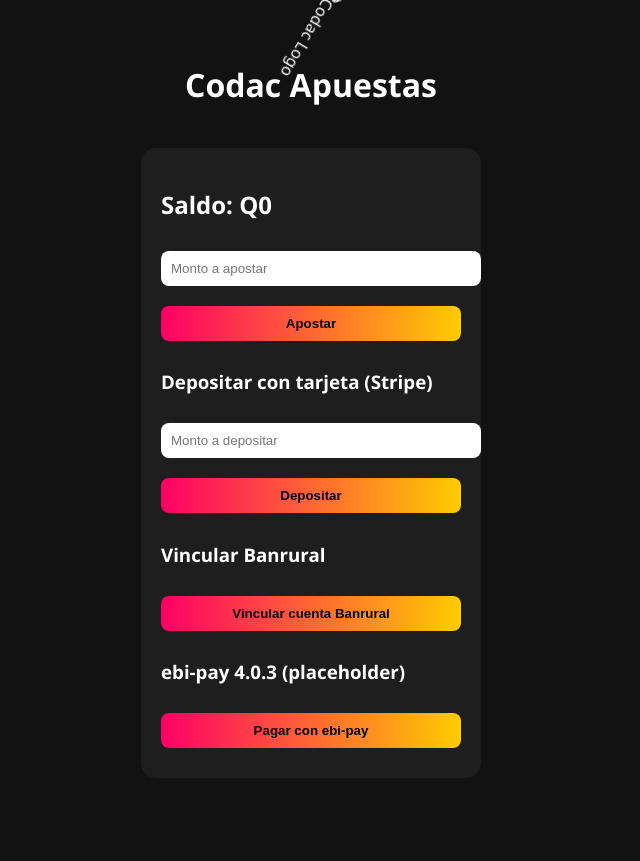
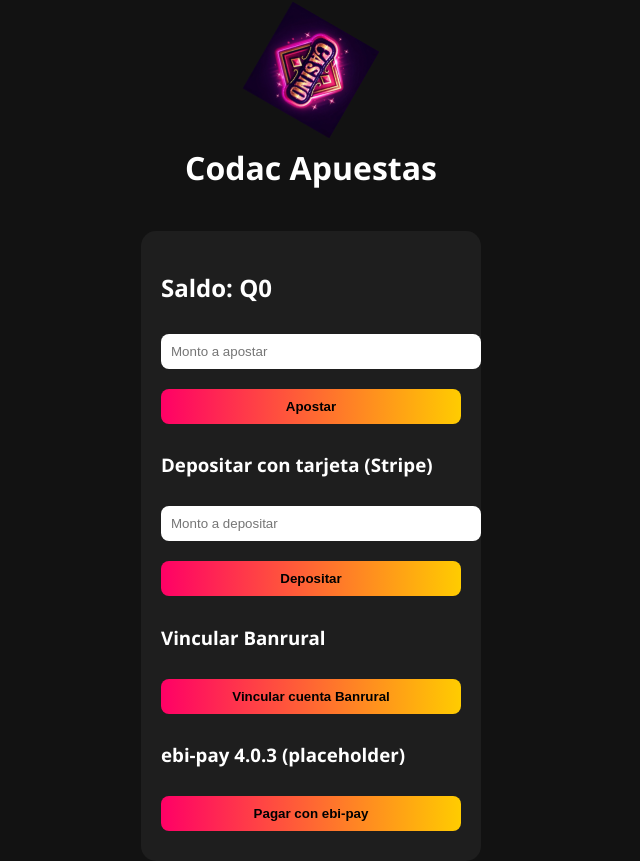
Before and after one commit to mahiskmanager/Codac, a plain HTML site: page fronted/index.html in a window 1280 px wide. Shown: the whole page, without its empty margins (329-969 px from the left). Before the commit the page ends 800 px from the top, so only its background shows below. Drawn offline with Linux system fonts and the light colour scheme.

Commit message:
Update logo image source in index.html
Signed-off-by: mahiskmanager <108160152+mahiskmanager@users.noreply.github.com>

```diff
--- a/fronted/index.html
+++ b/fronted/index.html
@@ -9,7 +9,7 @@
 </head>
 <body>
 <header>
-    <img src="assets/logo.png" alt="Codac Logo" class="logo">
+    <img src="/backend/favicon.ico" alt="Codac Logo" class="logo">
     <h1>Codac Apuestas</h1>
 </header>
 <main>
```
